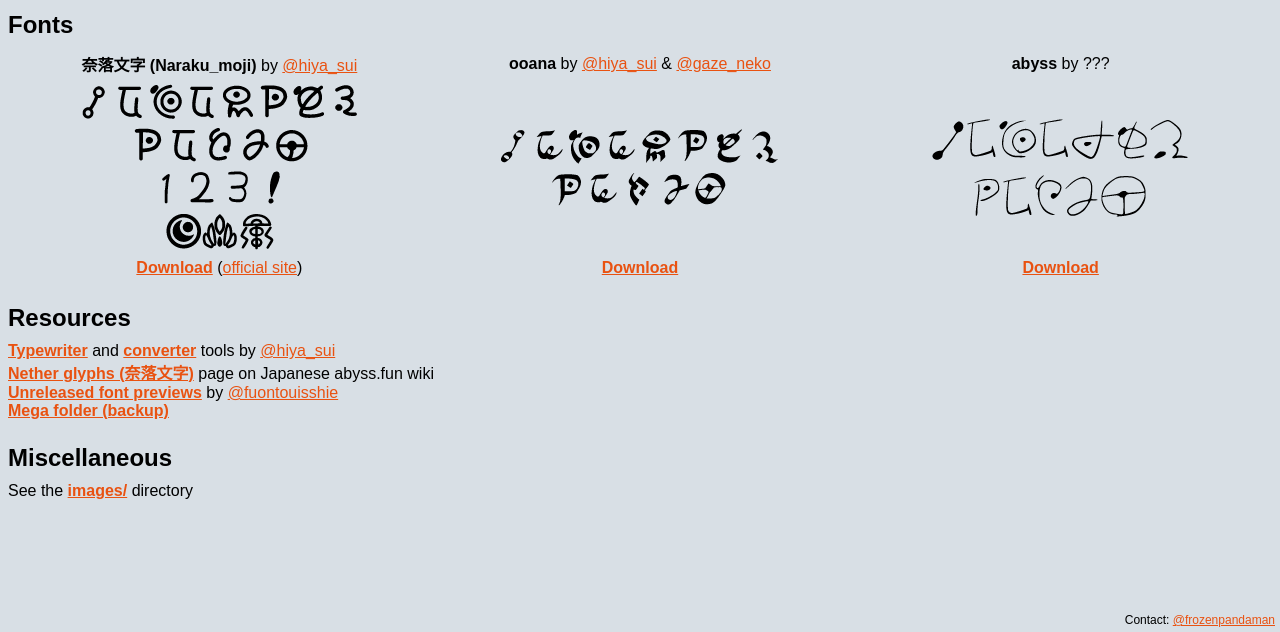
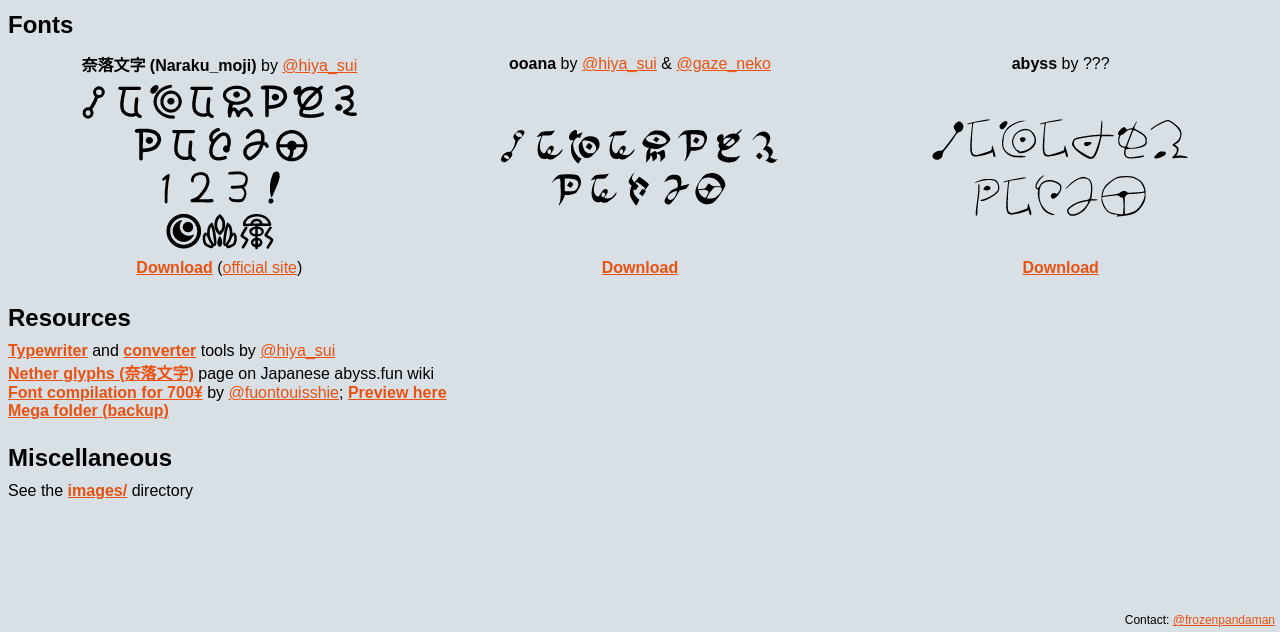
Before and after one commit to frozenpandaman/abyss, a plain HTML site: page index.html in a window 1280 px wide. Shown: the part 168-800 px from the top of the page. Drawn offline with Linux system fonts and the light colour scheme.

Commit message:
Update to unreleased fonts, points to a booth.pm page for where to buy

```diff
--- a/index.html
+++ b/index.html
@@ -53,7 +53,7 @@ td { width: 33%; text-align: center; }
 <h3>Resources</h3>
 <a href="http://night0v0l.webcrow.jp/p/netherglyph_typ.html"><b>Typewriter</b></a> and <a href="http://night0v0l.webcrow.jp/p/netherglyph_con.html"><b>converter</b></a> tools by <a href="https://twitter.com/hiya_sui">@hiya_sui</a><br>
 <a href="https://wiki.abyss.fun/index.php?title=%E5%A5%88%E8%90%BD%E6%96%87%E5%AD%97"><b>Nether glyphs (奈落文字)</b></a> page on Japanese abyss.fun wiki<br>
-<a href="https://www.pixiv.net/member_illust.php?mode=medium&amp;illust_id=66804397"><b>Unreleased font previews</b></a> by <a href="https://twitter.com/fuontouisshie">@fuontouisshie</a><br>
+<a href="https://fuontouisshie.booth.pm/items/896075"><b>Font compilation for 700¥</b></a> by <a href="https://twitter.com/fuontouisshie">@fuontouisshie</a>; <a href="https://github.com/frozenpandaman/abyss/tree/master/images/66804397_p0.jpg"><b>Preview here</b></a><br>
 <a href="https://mega.nz/#F!N9gjjDgZ!beyojHbZS5J5P9iA-V_4Yw"><b>Mega folder (backup)</b></a>
 
 <h3>Miscellaneous</h3>
```
